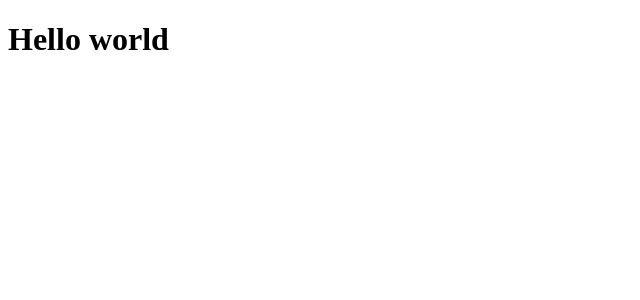
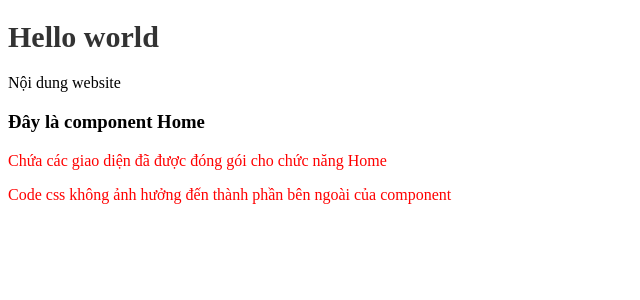
Before and after one commit to vxcodev/Angular12, an Angular app: page / in a window 1280 px wide. Shown: the top 300 px of the page, without its empty margins (0-640 px from the left). Built offline with nearby package versions, Linux system fonts and the light colour scheme.

Commit message:
Component

```diff
--- a/src/app/app.component.html
+++ b/src/app/app.component.html
@@ -1 +1,5 @@
-<h1>Hello world</h1>
+<h1 class="my-text">Hello world</h1>
+<p>Nội dung website</p>
+<app-home>
+    <!-- Chạy component Home -->
+</app-home>
--- a/src/app/app.component.scss
+++ b/src/app/app.component.scss
@@ -0,0 +1,5 @@
+.my-text{
+    color:#333;
+    font-size: 30px;
+    font-weight: 600;
+}
--- a/src/app/app.module.ts
+++ b/src/app/app.module.ts
@@ -3,10 +3,12 @@ import { BrowserModule } from '@angular/platform-browser';
 
 import { AppRoutingModule } from './app-routing.module';
 import { AppComponent } from './app.component';
+import { HomeComponent } from './home/home.component';
 
 @NgModule({
   declarations: [
-    AppComponent
+    AppComponent,
+    HomeComponent
   ],
   imports: [
     BrowserModule,
--- /dev/null
+++ b/src/app/home/home.component.html
@@ -0,0 +1,5 @@
+<h3 class="my-text">
+    Đây là component Home
+</h3>
+<p>Chứa các giao diện đã được đóng gói cho chức năng Home</p>
+<p>Code css không ảnh hưởng đến thành phần bên ngoài của component</p>
--- /dev/null
+++ b/src/app/home/home.component.scss
@@ -0,0 +1,3 @@
+p{
+    color: red;
+}
--- /dev/null
+++ b/src/app/home/home.component.ts
@@ -0,0 +1,15 @@
+import { Component, OnInit } from '@angular/core';
+
+@Component({
+  selector: 'app-home',
+  templateUrl: './home.component.html',
+  styleUrls: ['./home.component.scss']
+})
+export class HomeComponent implements OnInit {
+
+  constructor() { }
+
+  ngOnInit(): void {
+  }
+
+}
```
Also changed, not shown: 2 other files (tests, documents, lock files or other folders).
